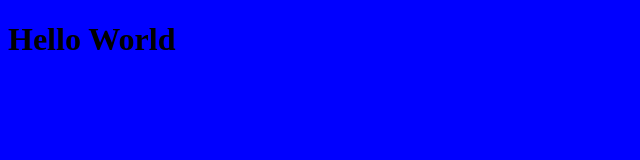
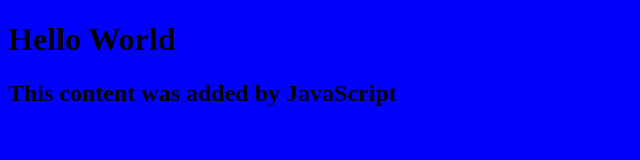
Before and after one commit to ptipre/final-project, a plain HTML site: page index.html in a window 1280 px wide. Shown: the whole page, without its empty margins (0-640 px from the left). Drawn offline with Linux system fonts and the light colour scheme.

Commit message:
add script.js, connect to index.html

```diff
--- a/index.html
+++ b/index.html
@@ -6,5 +6,6 @@
 </head>
 <body>
     <h1>Hello World</h1>
+    <script src="./script.js"></script>
 </body>
 </html>
--- /dev/null
+++ b/script.js
@@ -0,0 +1,5 @@
+
+const h2 = document.createElement('h2');
+h2.textContent = "This content was added by JavaScript";
+
+document.querySelector("body").appendChild(h2);
```
